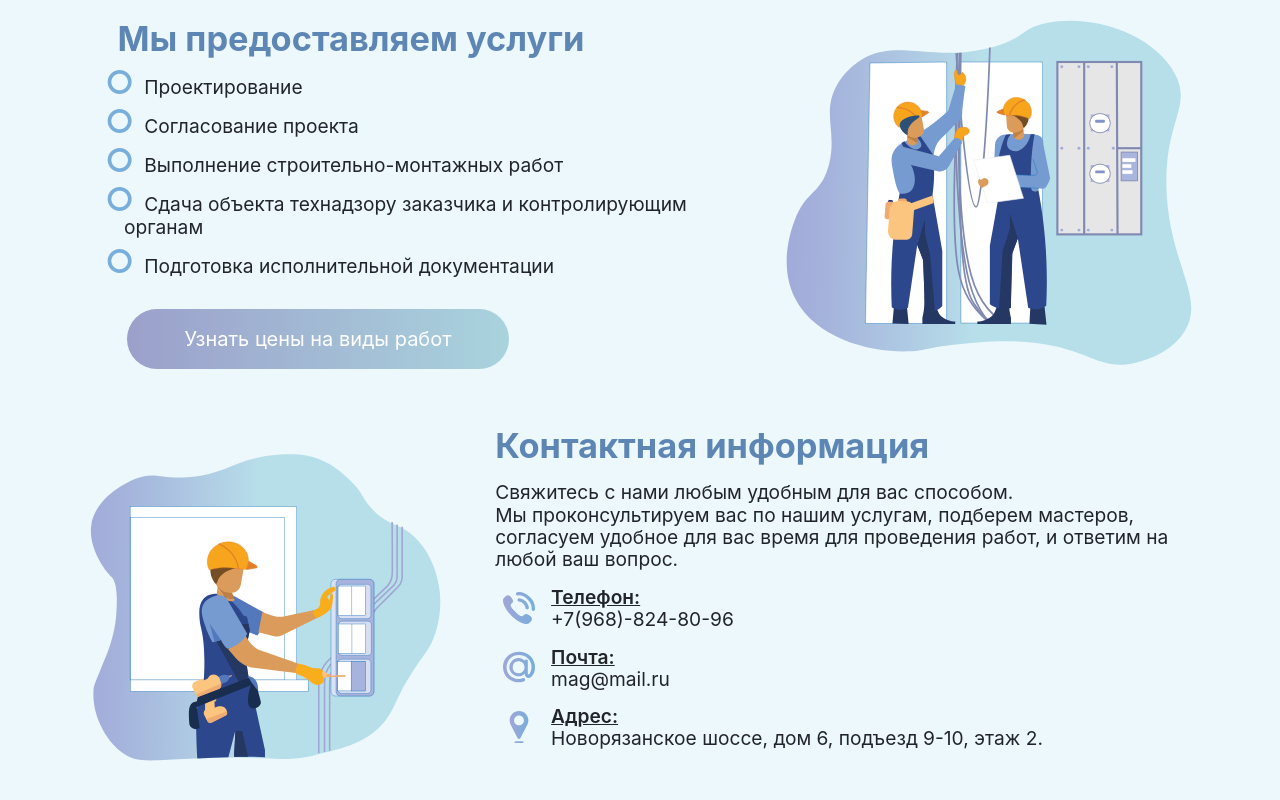
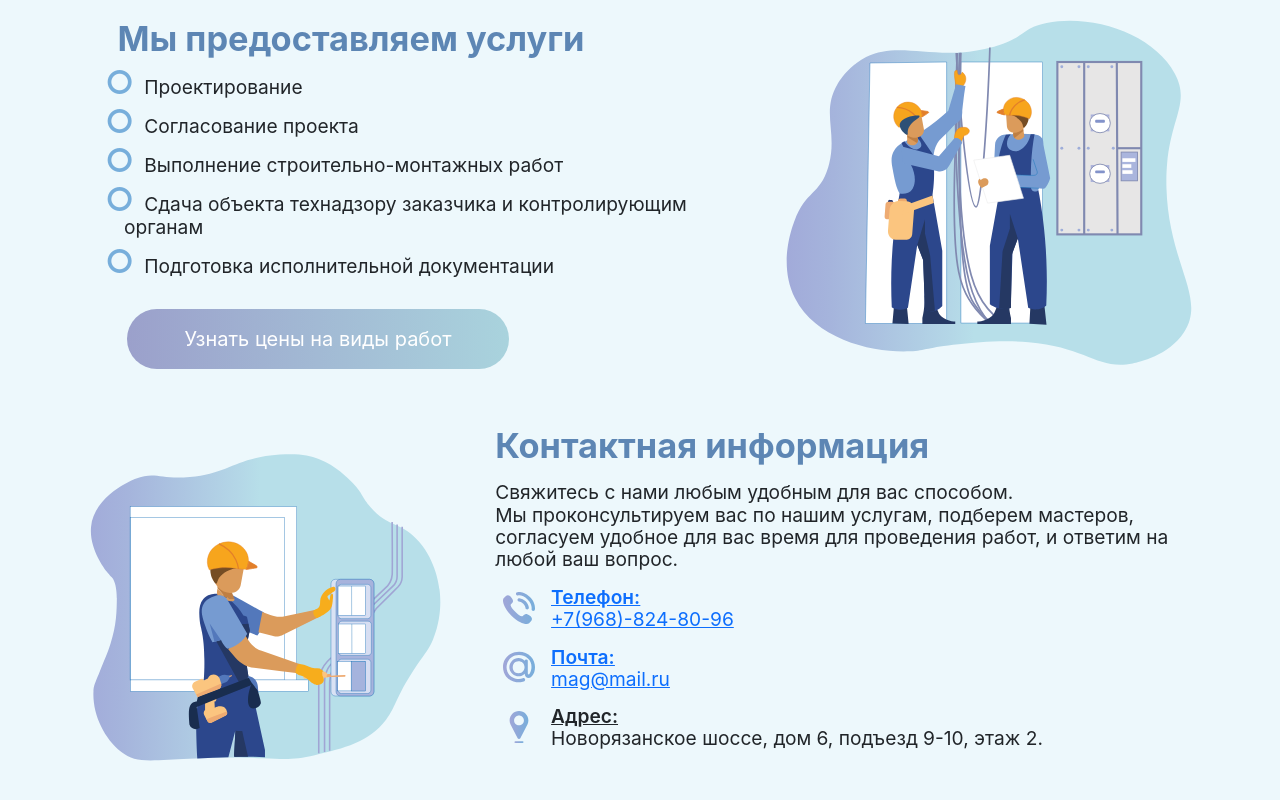
Before and after one commit to AnigalHub/GroupOfCompaniesMAG, a Vue app: page / in a window 1280 px wide. Shown: the part 2124-2924 px from the top of the page. Built offline with nearby package versions, Linux system fonts and the light colour scheme.

Commit message:
добавлены ссылки на телефон и почту

```diff
--- a/src/components/Contacts.vue
+++ b/src/components/Contacts.vue
@@ -12,6 +12,7 @@
                         время для проведения работ, и ответим на любой ваш вопрос.
                     </p>
                     <div class="nameContact text" v-for="value in Contacts">
+                        <a :href="value.href" :target="value.target">
                             <b-row>
                                 <b-col cols="1">
                                     <component :is="value.svg"/>
@@ -19,11 +20,11 @@
                                 <b-col>
                                     <div class="contacts">
                                         <span>{{value.name}}</span>
-                                    <br/>
-                                    <a>{{value.description}}</a>
+                                        <br/>{{value.description}}
                                     </div>
                                 </b-col>
                             </b-row>
+                        </a>
                     </div>
                 </b-col>
             </b-row>
@@ -46,11 +47,15 @@
                         name:'Телефон:',
                         description:'+7(968)-824-80-96',
                         svg:CallSvg,
+                        href:'tel:' + '+7 968 824-80-96',
+                        target:'_self',
                     },
                     {
                         name:'Почта:',
                         description:'mag@mail.ru',
                         svg:MailSvg,
+                        href:'mailto:' + 'mag@mail.ru',
+                        target:'_self',
                     },
                     {
                         name:'Адрес:',
```
Lines whose indentation alone changed are shown as unchanged.
